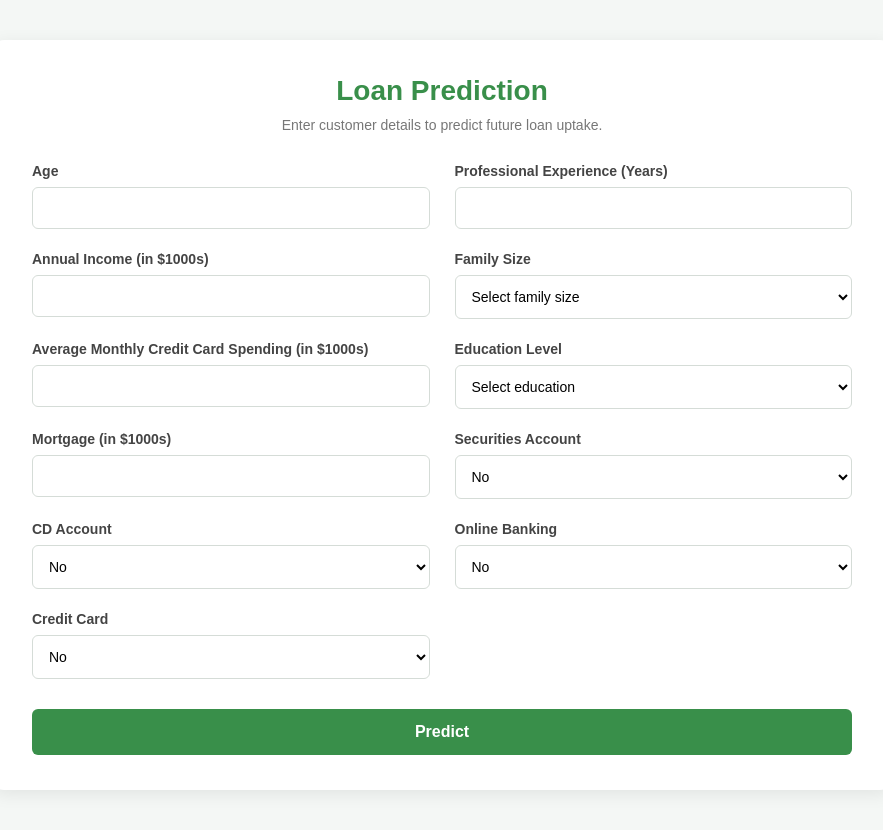
After one commit to dotoeidot/loan-prediction-ai, a Django app: page /loan-prediction/ in a window 1280 px wide. The commit adds this page. Shown: the whole page, without its empty margins (198-1081 px from the left). Run offline with Django 5.2, Linux system fonts and the light colour scheme; a user stored in the database is signed in; parts of the project's set-up code (start-up, migrations or seed data) failed here and were passed over.

Commit message:
Future Loan uptake prediction implemented

```diff
--- a/config/settings.py
+++ b/config/settings.py
@@ -127,3 +127,4 @@ EMAIL_HOST_USER = os.environ.get('EMAIL_HOST_USER', '').strip()
 EMAIL_HOST_PASSWORD = os.environ.get('EMAIL_HOST_PASSWORD', '').strip()
 
 DEFAULT_FROM_EMAIL = EMAIL_HOST_USER
+LOGIN_URL = 'login'
--- /dev/null
+++ b/prediction/static/css/loan_prediction.css
@@ -0,0 +1,152 @@
+
+* {
+    margin: 0;
+    padding: 0;
+    box-sizing: border-box;
+}
+
+body {
+    font-family: Arial, sans-serif;
+    background: #f4f7f5;
+    min-height: 100vh;
+    padding: 40px 20px;
+    color: #333;
+}
+
+.prediction-container {
+    max-width: 900px;
+    margin: 0 auto;
+    background: #ffffff;
+    padding: 35px 40px;
+    border-radius: 12px;
+    box-shadow: 0 4px 18px rgba(0, 0, 0, 0.08);
+}
+
+h1 {
+    text-align: center;
+    color: #398f4a;
+    margin-bottom: 10px;
+    font-size: 28px;
+}
+
+.subtitle {
+    text-align: center;
+    color: #777;
+    margin-bottom: 30px;
+    font-size: 14px;
+}
+
+.form-grid {
+    display: grid;
+    grid-template-columns: repeat(2, 1fr);
+    gap: 22px 25px;
+}
+
+.form-group {
+    display: flex;
+    flex-direction: column;
+}
+
+.form-group label {
+    font-size: 14px;
+    font-weight: 600;
+    margin-bottom: 8px;
+    color: #444;
+}
+
+.form-group input,
+.form-group select {
+    width: 100%;
+    padding: 12px;
+    border: 1px solid #d5dcd7;
+    border-radius: 6px;
+    font-size: 14px;
+    outline: none;
+    background: #fff;
+    transition: border-color 0.2s;
+}
+
+.form-group input:focus,
+.form-group select:focus {
+    border-color: #398f4a;
+}
+
+.predict-btn {
+    display: block;
+    width: 100%;
+    margin-top: 30px;
+    padding: 14px;
+    background: #398f4a;
+    color: #fff;
+    border: none;
+    border-radius: 6px;
+    font-size: 16px;
+    font-weight: 600;
+    cursor: pointer;
+    transition: background 0.2s;
+}
+
+.predict-btn:hover {
+    background: #2e753c;
+}
+
+.result-container {
+    margin-top: 30px;
+    padding: 22px;
+    border-radius: 8px;
+    background: #f4f8f5;
+    border: 1px solid #dce9df;
+    text-align: center;
+}
+
+.result-container h2 {
+    color: #398f4a;
+    margin-bottom: 15px;
+    font-size: 21px;
+}
+
+.result-positive {
+    color: #278044;
+    font-weight: 600;
+    margin-bottom: 12px;
+}
+
+.result-negative {
+    color: #b45353;
+    font-weight: 600;
+    margin-bottom: 12px;
+}
+
+.probability {
+    color: #555;
+    font-size: 15px;
+}
+
+.error-message {
+    margin-top: 20px;
+    padding: 12px;
+    background: #fff0f0;
+    color: #c0392b;
+    border-radius: 6px;
+    text-align: center;
+}
+
+@media (max-width: 650px) {
+    .prediction-container {
+        padding: 25px 20px;
+    }
+
+    .form-grid {
+        grid-template-columns: 1fr;
+    }
+
+    h1 {
+        font-size: 24px;
+    }
+}
+
+.return-btn {
+    display: block;
+    text-align: center;
+    text-decoration: none;
+}
--- a/prediction/templates/home.html
+++ b/prediction/templates/home.html
@@ -79,7 +79,9 @@
                     <p class="question">Will the person take a loan in the future?</p>
                     <p class="answer">Yes / No</p>
                 </div>
-                <button type="button">Predict</button>
+                <form action="{% url 'loan_prediction' %}" method="get">
+                    <button type="submit">Predict</button>
+                </form>
             </div>
 
         </div>
--- /dev/null
+++ b/prediction/templates/loan_prediction.html
@@ -0,0 +1,137 @@
+
+{% load static %}
+<!DOCTYPE html>
+<html lang="en">
+<head>
+    <meta charset="UTF-8">
+    <meta name="viewport" content="width=device-width, initial-scale=1.0">
+    <title>Loan Prediction</title>
+    <link rel="stylesheet" href="{% static 'css/loan_prediction.css' %}">
+</head>
+
+<body>
+
+<div class="prediction-container">
+
+    <h1>Loan Prediction</h1>
+    <p class="subtitle">Enter customer details to predict future loan uptake.</p>
+
+    <form method="POST">
+        {% csrf_token %}
+
+        <div class="form-grid">
+
+            <div class="form-group">
+                <label>Age</label>
+                <input type="number" name="age" min="18" max="100" required>
+            </div>
+
+            <div class="form-group">
+                <label>Professional Experience (Years)</label>
+                <input type="number" name="experience" min="0" max="100" required>
+            </div>
+
+            <div class="form-group">
+                <label>Annual Income (in $1000s)</label>
+                <input type="number" name="income" min="0" step="0.01" required>
+            </div>
+
+            <div class="form-group">
+                <label>Family Size</label>
+                <select name="family" required>
+                    <option value="">Select family size</option>
+                    <option value="1">1</option>
+                    <option value="2">2</option>
+                    <option value="3">3</option>
+                    <option value="4">4</option>
+                </select>
+            </div>
+
+            <div class="form-group">
+                <label>Average Monthly Credit Card Spending (in $1000s)</label>
+                <input type="number" name="ccavg" min="0" step="0.01" required>
+            </div>
+
+            <div class="form-group">
+                <label>Education Level</label>
+                <select name="education" required>
+                    <option value="">Select education</option>
+                    <option value="1">Undergraduate</option>
+                    <option value="2">Graduate</option>
+                    <option value="3">Advanced / Professional</option>
+                </select>
+            </div>
+
+            <div class="form-group">
+                <label>Mortgage (in $1000s)</label>
+                <input type="number" name="mortgage" min="0" step="0.01" required>
+            </div>
+
+            <div class="form-group">
+                <label>Securities Account</label>
+                <select name="securities_account" required>
+                    <option value="0">No</option>
+                    <option value="1">Yes</option>
+                </select>
+            </div>
+
+            <div class="form-group">
+                <label>CD Account</label>
+                <select name="cd_account" required>
+                    <option value="0">No</option>
+                    <option value="1">Yes</option>
+                </select>
+            </div>
+
+            <div class="form-group">
+                <label>Online Banking</label>
+                <select name="online" required>
+                    <option value="0">No</option>
+                    <option value="1">Yes</option>
+                </select>
+            </div>
+
+            <div class="form-group">
+                <label>Credit Card</label>
+                <select name="credit_card" required>
+                    <option value="0">No</option>
+                    <option value="1">Yes</option>
+                </select>
+            </div>
+
+        </div>
+
+        <button type="submit" class="predict-btn">Predict</button>
+
+    </form>
+
+    {% if error %}
+        <div class="error-message">
+            {{ error }}
+        </div>
+    {% endif %}
+
+    {% if result %}
+        <div class="result-container">
+            <h2>Prediction Result</h2>
+
+            {% if result.prediction == 1 %}
+                <p class="result-positive">
+                    Customer is likely to accept the future loan offer.
+                </p>
+            {% else %}
+                <p class="result-negative">
+                    Customer is unlikely to accept the future loan offer.
+                </p>
+            {% endif %}
+
+            <p class="probability">
+                Predicted Probability: <strong>{{ result.probability }}%</strong>
+            </p>
+        </div>
+    {% endif %}
+
+</div>
+
+</body>
+</html>
--- a/prediction/urls.py
+++ b/prediction/urls.py
@@ -6,7 +6,11 @@ from .forms import UsernamePasswordResetForm
 
 urlpatterns = [
     path('', views.home, name='home'),
-
+    path(
+        'loan-prediction/',
+        views.loan_prediction,
+        name='loan_prediction'
+    ),
     path(
         'login/',
         views.CustomLoginView.as_view(),
--- a/prediction/views.py
+++ b/prediction/views.py
@@ -3,6 +3,8 @@ from django.shortcuts import render, redirect
 from django.contrib.auth.decorators import login_required
 from django.contrib.auth.forms import UserCreationForm
 from django.contrib.auth.views import LoginView
+
+from .ml_model import predict_loan_uptake
 
 
 # Homepage - Only accessible to authenticated users
@@ -36,10 +38,48 @@ def register(request):
 
             user.save()
 
-            # Redirect to login after successful registration
             return redirect('login')
 
     else:
         form = UserCreationForm()
 
     return render(request, 'register.html', {'form': form})
+
+
+# Loan Prediction
+@login_required
+def loan_prediction(request):
+
+    result = None
+    error = None
+
+    if request.method == 'POST':
+
+        try:
+            input_data = [
+                int(request.POST.get('age')),
+                int(request.POST.get('experience')),
+                float(request.POST.get('income')),
+                int(request.POST.get('family')),
+                float(request.POST.get('ccavg')),
+                int(request.POST.get('education')),
+                float(request.POST.get('mortgage')),
+                int(request.POST.get('securities_account')),
+                int(request.POST.get('cd_account')),
+                int(request.POST.get('online')),
+                int(request.POST.get('credit_card'))
+            ]
+
+            result = predict_loan_uptake(input_data)
+
+        except (ValueError, TypeError):
+            error = "Please enter valid values for all fields."
+
+    if result:
+        return render(request, 'loan_prediction_result.html', {
+        'result': result
+    })
+
+    return render(request, 'loan_prediction.html', {
+    'error': error
+})
```
Also changed, not shown: prediction/ml_model.py (added, +44 -0 lines), prediction/templates/loan_prediction_result.html (added, +41 -0 lines), db.sqlite3, prediction/static/css/login.css (line endings or trailing spaces), 1 other file.
